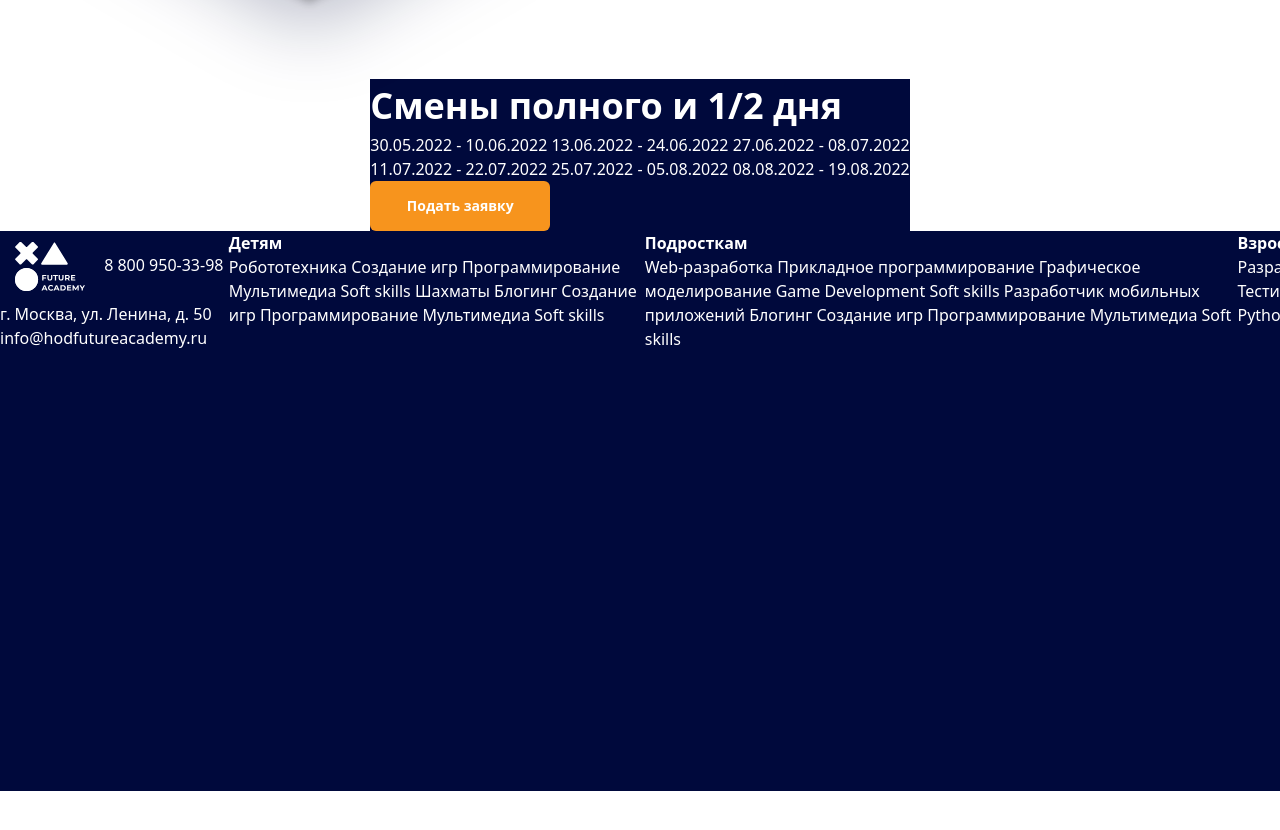
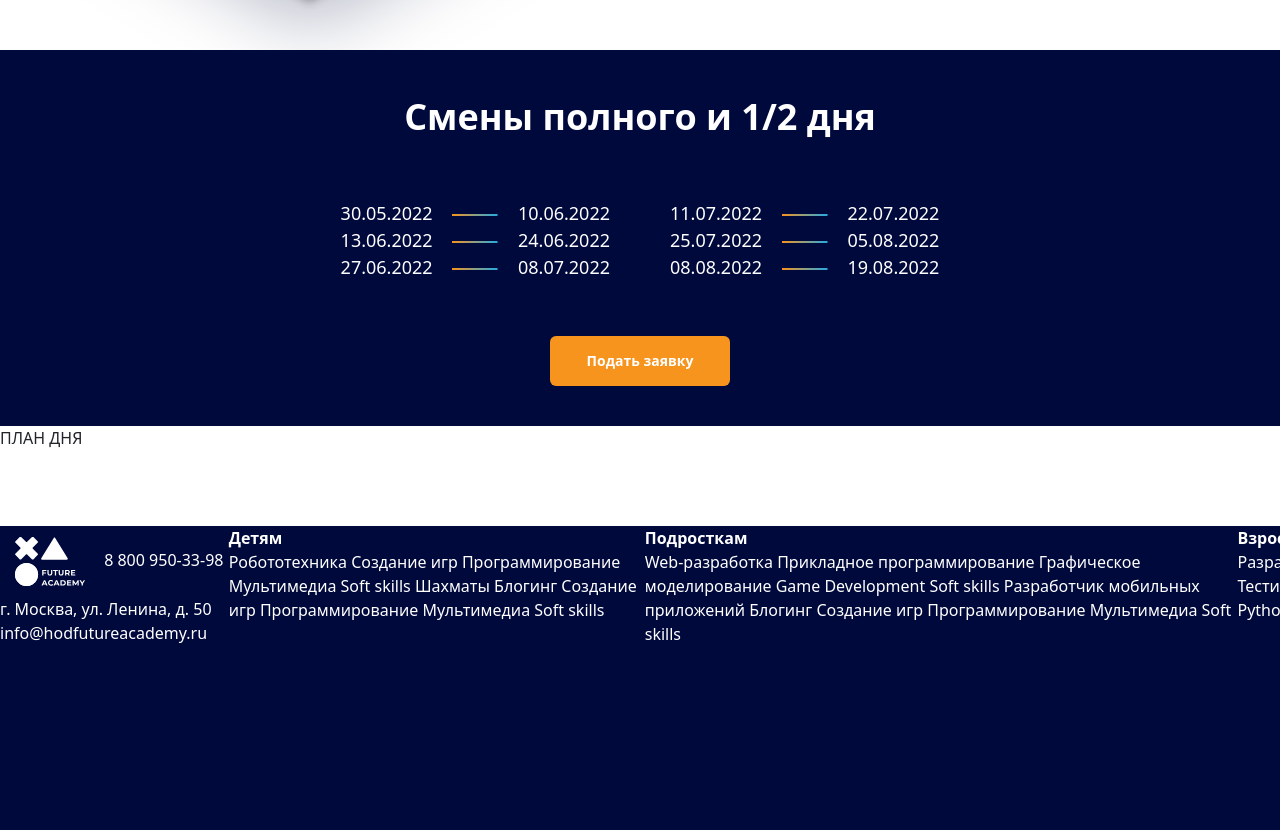
Before and after one commit to AlexDyakonov/cod-cite, a website built with Parcel: page index.html in a window 1280 px wide. Shown: the part 1260-2090 px from the top of the page. Before the commit the page ends 2051 px from the top, so only its background shows below. Built offline with nearby package versions, Linux system fonts and the light colour scheme.

Commit message:
Finished section-3. Started section-4

```diff
--- a/css/main.css
+++ b/css/main.css
@@ -202,23 +202,44 @@
 }
 
 .section-3{
-  margin: 79px auto 0 auto;
+  position: relative;
+  background-color: #00093C;
   display: flex;
   justify-content: center;
   align-items: center;
 }
 
 .container-3{
-  background-color: #00093C;
+  width: 1220px;
   color: white;
+  display: grid;
+  place-items: center;
 }
 
 .header-container-3{
+  margin-top: 40px;
+  margin-bottom: 56px;
   font-size: 36px;
   font-weight: bold;
 }
 
+.dates{
+  display: flex;
+  margin: auto;
+}
+
+.dates-content{
+  margin: 0 30px;
+  font-size: 18px;
+}
+
+.line-between-dates{
+  margin: auto 15px;
+}
+
 .button-request{
+  margin-top: 55px;
+  margin-bottom: 40px;
   background-color: #F7941D;
   color: white;
   font-weight: bold;
@@ -229,6 +250,19 @@
   width: 180px;
   cursor: pointer;
   border: none;
+}
+
+.section-4{
+  background: white;
+  height: 100px;
+}
+
+.container-4{
+
+}
+
+.container-4-text-behind{
+
 }
 
 .footer-section{
--- a/index.html
+++ b/index.html
@@ -143,23 +143,29 @@
       <div class="header-container-3">
         Смены полного и 1/2 дня
       </div>
-      <div>
-        <div>
-          30.05.2022 - 10.06.2022
-          13.06.2022 - 24.06.2022
-          27.06.2022 - 08.07.2022
+      <div class="dates">
+        <div class="dates-content">
+          30.05.2022 <img class="line-between-dates" src="./img/line-between.png" alt=""> 10.06.2022 <br>
+          13.06.2022 <img class="line-between-dates" src="./img/line-between.png" alt=""> 24.06.2022 <br>
+          27.06.2022 <img class="line-between-dates" src="./img/line-between.png" alt=""> 08.07.2022 <br>
         </div>
-        <div>
-          11.07.2022 - 22.07.2022
-          25.07.2022 - 05.08.2022
-          08.08.2022 - 19.08.2022
+        <div class="dates-content">
+          11.07.2022 <img class="line-between-dates" src="./img/line-between.png" alt=""> 22.07.2022 <br>
+          25.07.2022 <img class="line-between-dates" src="./img/line-between.png" alt=""> 05.08.2022 <br>
+          08.08.2022 <img class="line-between-dates" src="./img/line-between.png" alt=""> 19.08.2022 <br>
         </div>
       </div>
       <button class="button-request">Подать заявку</button>
     </div>
   </div>
+
   <div class="section-4">
+    <div class="container-4">
+      <div class="container-4-text-behind"> ПЛАН ДНЯ</div>
+      <div>
 
+      </div>
+    </div>
   </div>
   <div class="section-5">
 
```
Also changed, not shown: img/line-between.png (added).
